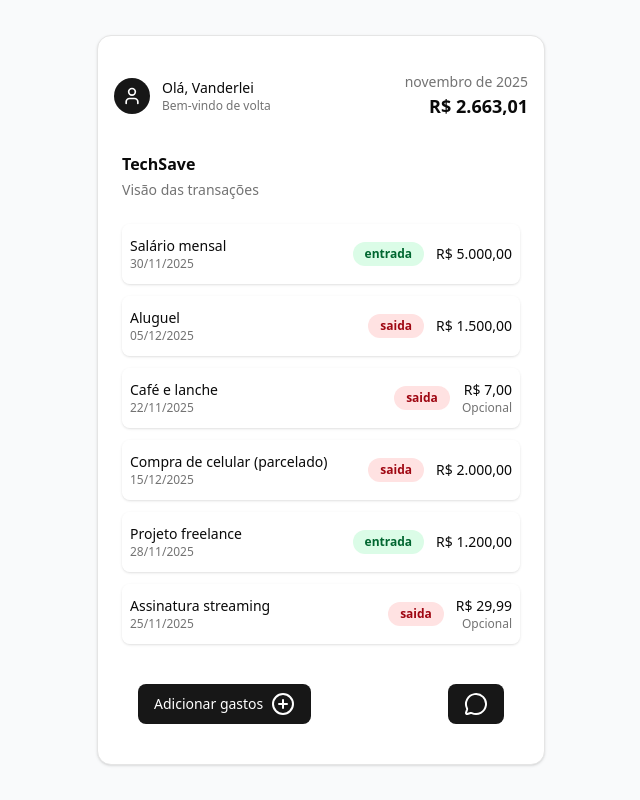
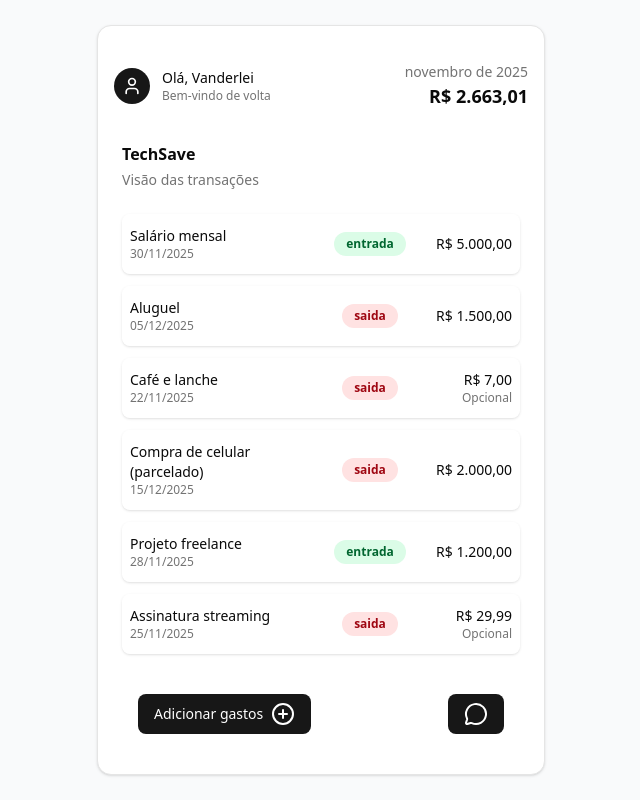
Before and after one commit to Pedrohprado/techsave, a React (Vite) app in the folder techsave-front/: page / in a window 1280 px wide. Shown: the whole page, without its empty margins (319-959 px from the left). Built offline with nearby package versions, Linux system fonts and the light colour scheme.

Commit message:
feat: improve transaction type display layout on home page

```diff
--- a/techsave-front/src/pages/home.tsx
+++ b/techsave-front/src/pages/home.tsx
@@ -79,16 +79,18 @@
                                 </div>
 
                                 <div className="flex items-center gap-3">
+                                    <div className="w-20 flex justify-center">
                                         <span
                                             className={
-                                            "rounded-full px-3 py-1 text-xs font-semibold " +
+                                                "inline-block rounded-full px-3 py-1 text-xs font-semibold text-center " +
                                                 (tx.type === "entrada" ? "bg-green-100 text-green-800" : "bg-red-100 text-red-800")
                                             }
                                         >
                                             {tx.type}
                                         </span>
+                                    </div>
 
-                                    <div className="text-right">
+                                    <div className="text-right min-w-[90px]">
                                         <div className="text-sm font-medium">{formatCurrency(tx.value)}</div>
                                         {tx.optional && <div className="text-xs text-muted-foreground">Opcional</div>}
                                     </div>
```
Lines whose indentation alone changed are shown as unchanged.
